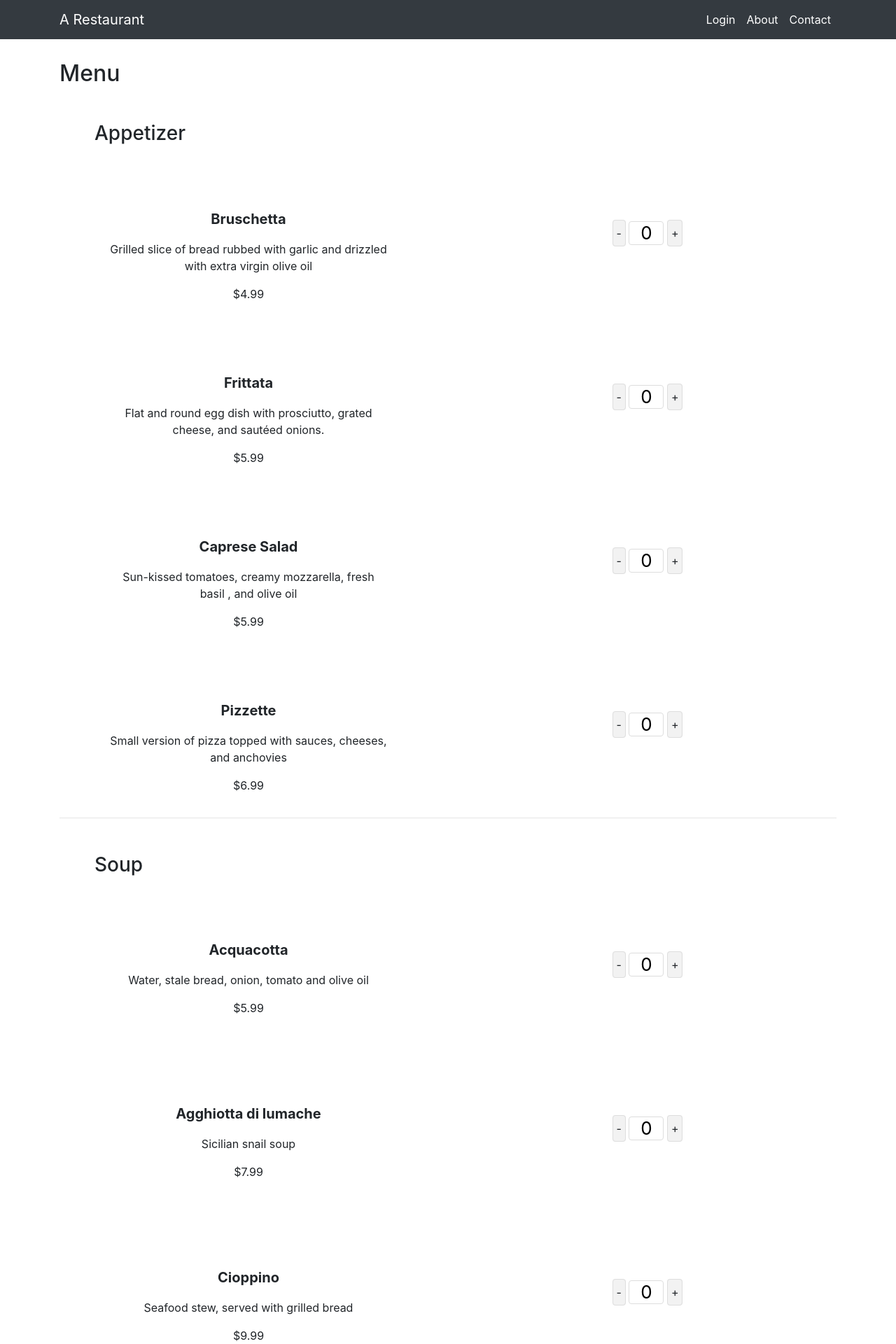
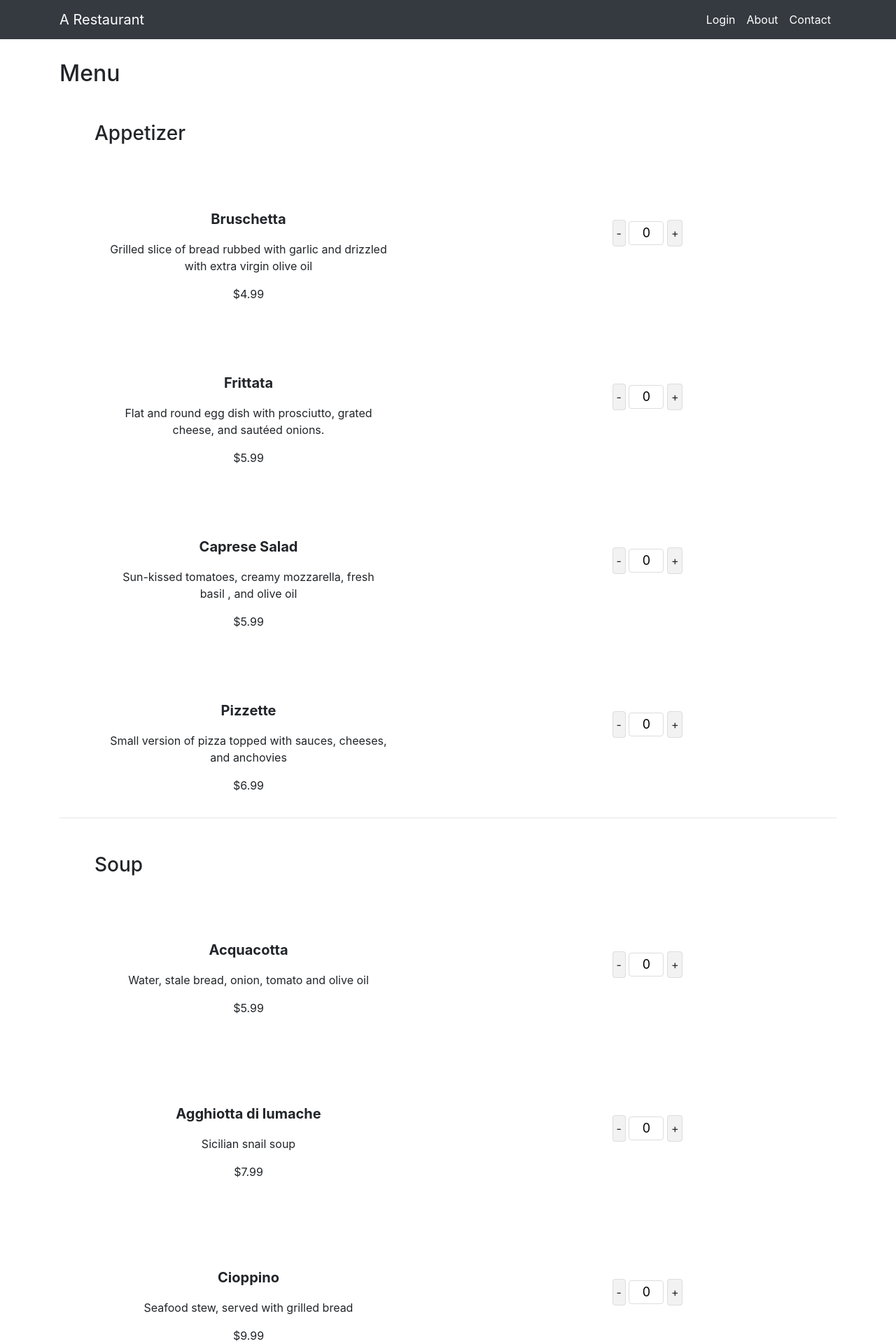
Before and after one commit to tanntri/restaurant_order_webapp, a Flask app: page /order/1 in a window 1280 px wide. Shown: the top 1920 px of the page at 70% size. Run offline with Flask 2, Linux system fonts and the light colour scheme; data comes from the database, SQL or seed files in the repository; some libraries are stand-ins or nearby versions.

Commit message:
change font size of input field

```diff
--- a/app/static/css/style.css
+++ b/app/static/css/style.css
@@ -63,7 +63,7 @@
     font-size: 10px;
     height: 34px;
     width: 50px;
-    font-size: 26px;
+    font-size: 18px;
     border: 1px solid #ddd;
     border-radius: 4px;
     display: inline-block;
```
